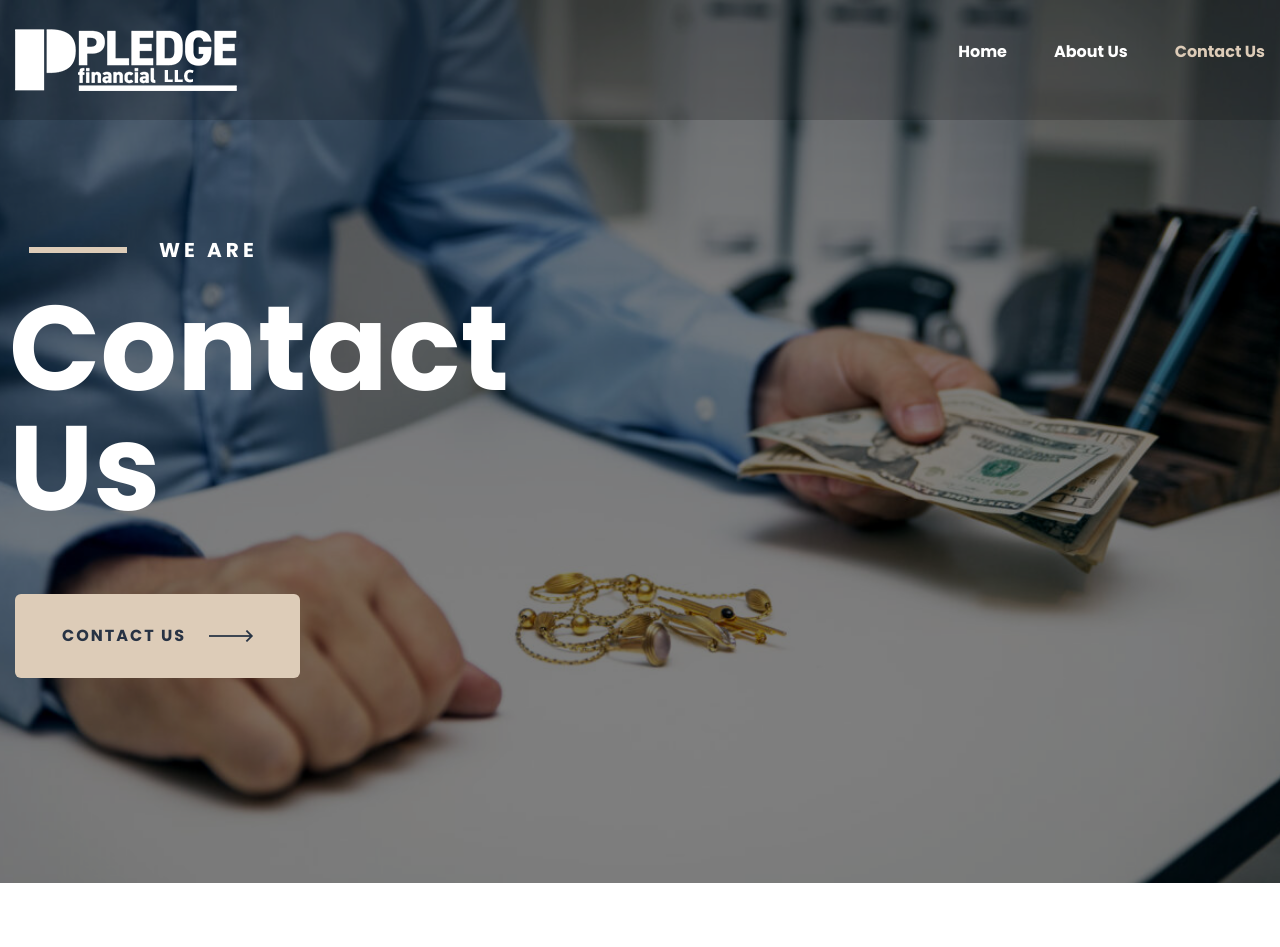
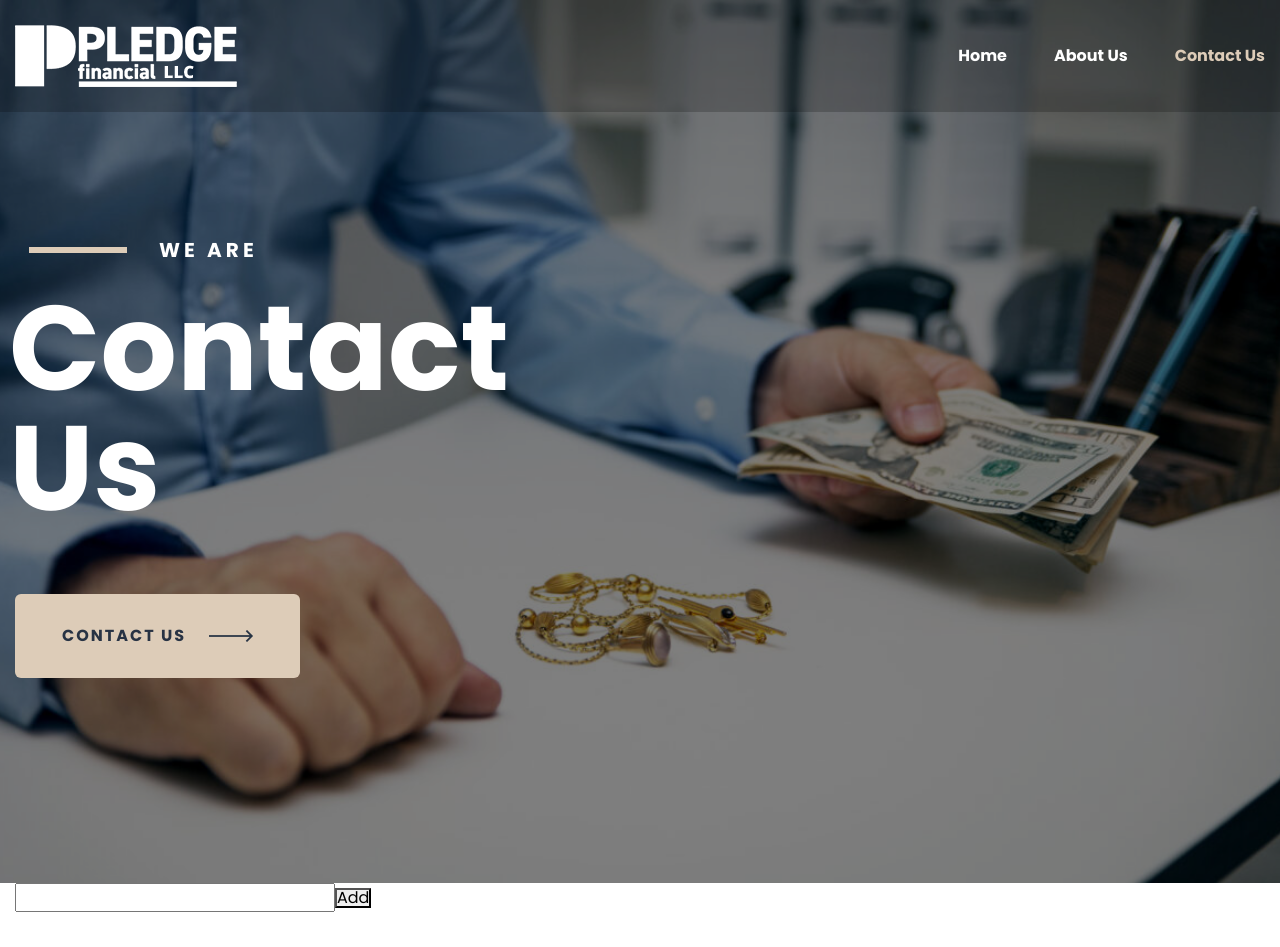
Before and after one commit to mehuldavara/test-react, a React (Create React App) app in the folder test-demo/: page /contact in a window 1280 px wide. Shown: the top 947 px of the page. Built offline with nearby package versions, Linux system fonts and the light colour scheme.

Commit message:
File update

```diff
--- a/test-demo/src/Components/Contact.js
+++ b/test-demo/src/Components/Contact.js
@@ -1,23 +1,54 @@
-import React from 'react';
+import React, { useState } from 'react';
 import right_side_arrow from '../assest/images/right-side-arrow.png';
 import banner_image from '../assest/images/contact.jpeg';
 import { Link } from "react-router-dom";
 
-export default function About() {
+export default function Contact() {
 const banner_part = {
   backgroundImage: `url(${banner_image})`,
 }
+
+const [name,setName]=useState("")
+const [allData,setAllData]=useState([])
+
+const handleAdd=()=>{
+  if(name.length!==0){
+    setAllData(newData=>[...newData,name])
+    setName("")
+  }
+}
+
+const handleDelete=(index)=>{
+  allData.splice(index,1)
+  setAllData([...allData])
+}
+
   return (
     <>
     <div className="homeHeroSection" style={banner_part}>
       <div className="container">
           <div className="firstSmallText">we are</div>
-          <h1 className="heroMainTitle">Contact <br/>Us</h1>
+          <h2 className="heroMainTitle">Contact <br/>Us</h2>
           <Link className="btn" to="/contact">Contact us
             <img src={right_side_arrow} alt="Logo" />
           </Link>
       </div>
     </div>
+    <div className='contactForm'>
+      <div className="container">
+          <input value={name} onChange={(e)=>setName(e.target.value)}/>
+          <button onClick={handleAdd}>Add</button>
+          {
+            allData.map((val,i)=>
+            <div>
+              <h1>{val}</h1>
+              <button className='edit'>Edit</button>
+              <button className='delete' onClick={()=>handleDelete(i)}>Delete</button>
+            </div>
+            )
+          }
+        </div>
+    </div>
     </>
   )
 }
--- a/test-demo/src/Components/Style.css
+++ b/test-demo/src/Components/Style.css
@@ -18,7 +18,7 @@ img{max-width: 100%;height: auto;vertical-align: top;}
 /* Header */
 .siteHeader{background-color:rgba(0,0,0,0.20);padding:25px 0;position:fixed;width:100%;top:0;z-index: 9;}
 .siteHeader .headerWrap{display:flex;align-items:center;justify-content:space-between;}
-.siteHeader .headerWrap .headerMenu ul{display:flex;align-items:center;}
+.siteHeader .headerWrap .headerMenu ul{display:flex;align-items:center;margin-bottom: 0;}
 .siteHeader .headerWrap .headerMenu ul li{margin-left:47px;}
 .siteHeader .headerWrap .headerMenu ul li:first-child{margin-left:0;}
 .siteHeader .headerWrap .headerMenu ul li a{font-size:16px;line-height:54px;color:#ffffff;font-weight:700;}
@@ -36,10 +36,11 @@ img{max-width: 100%;height: auto;vertical-align: top;}
 
 /* Footer */
 .siteFooter .fistFooterWrap{display:flex;align-items:center;justify-content:space-between;}
-.siteFooter .fistFooterWrap .footerMenu ul{display:flex;align-items:center;}
+.siteFooter .fistFooterWrap .footerMenu ul{display:flex;align-items:center;margin-bottom: 0;}
 .siteFooter .fistFooterWrap .footerMenu ul li{margin-left:59px;}
 .siteFooter .fistFooterWrap .footerMenu ul li:first-child{margin-left:0;}
 .siteFooter .fistFooterWrap .footerMenu ul li a{font-size:16px;line-height:54px;}
 .siteFooter .secondFooter{background-color:#f3f3f3;font-size:16px;line-height:54px;color:#283344;text-align:center;padding:6px 0;}
-.siteFooter{margin-top:40px;}
+/* .siteFooter{margin-top:40px;} */
 .siteFooter .firstfooter{padding:37px 0;}
+.siteFooter .secondFooter p {margin-bottom: 0;}
```
Also changed, not shown: test-demo/src/Components/Header.js (line endings or trailing spaces).
